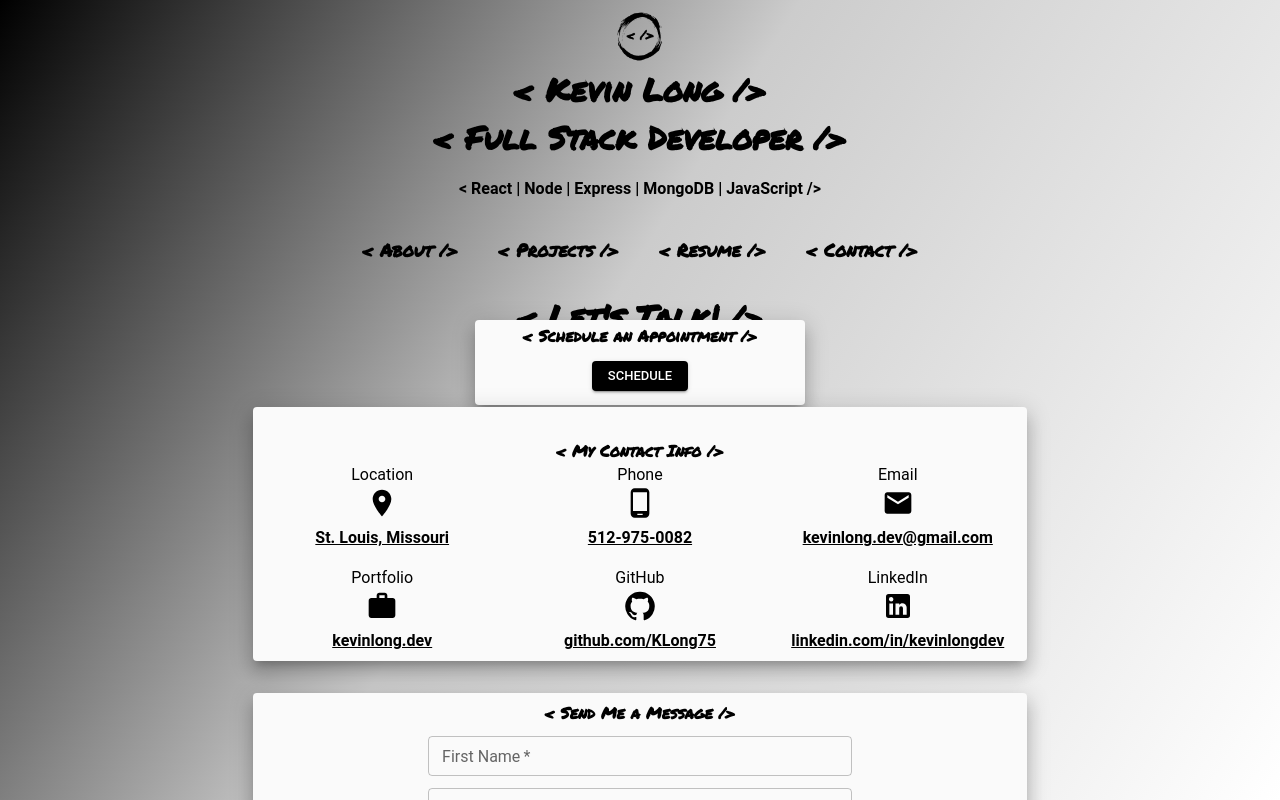
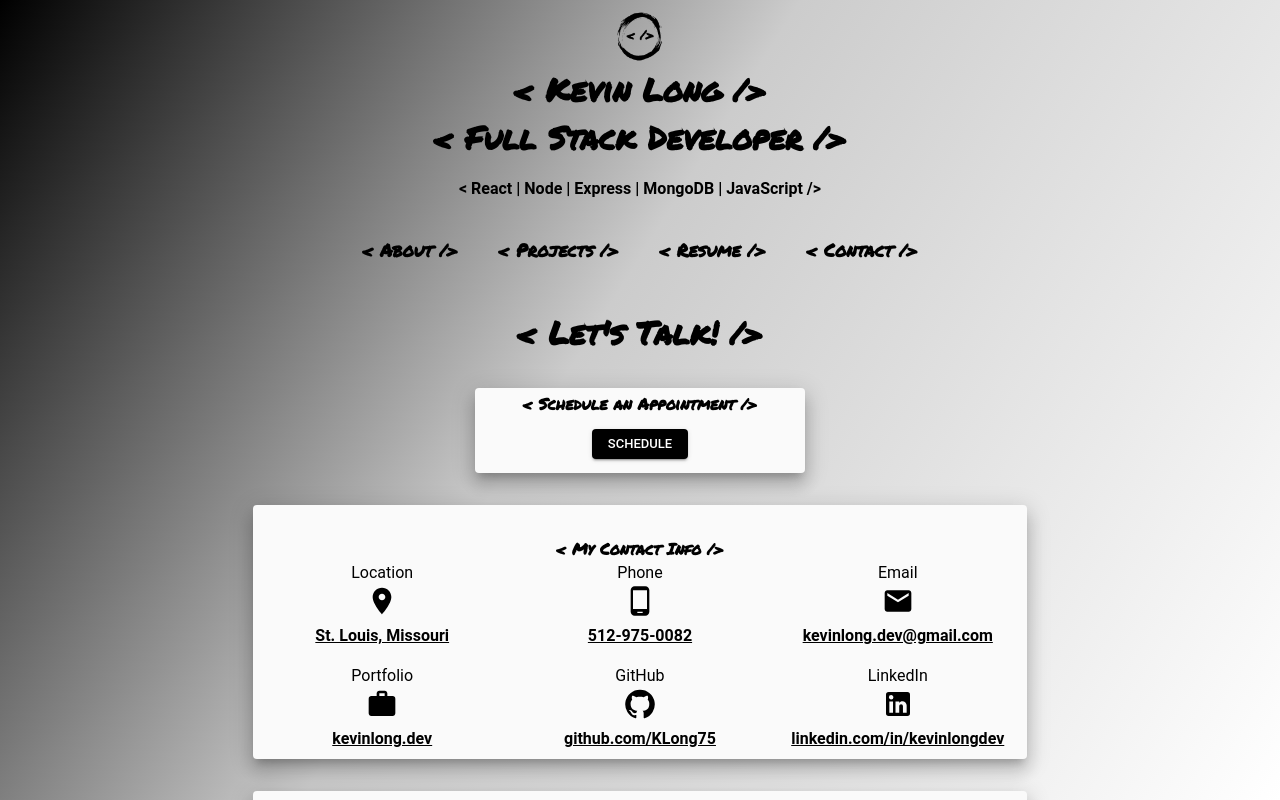
Before and after one commit to KLong75/kevin-new-portfolio, a React (Create React App) app: page /contact in a window 1280 px wide. Shown: the top 800 px of the page. Built offline with nearby package versions, Linux system fonts and the light colour scheme; a web font is replaced by a local one.

Commit message:
fix spacing on contact page

```diff
--- a/src/pages/Contact/Contact.js
+++ b/src/pages/Contact/Contact.js
@@ -20,19 +20,19 @@ import Grid from '@mui/material/Unstable_Grid2';
 const Contact = () => {
   return (
     <>
-    <Grid container spacing={6} justifyContent='space-evenly' textAlign='center' style={{marginTop: '-3rem'}} >
+    <Grid container spacing={6} justifyContent='space-evenly' textAlign='center' style={{marginTop: '-2rem'}} >
       <Grid xs={12} style={{ marginTop: ''}}>
-        <h3 className='permanent-marker' style={{ fontSize: '2rem', margin: '0'}}>&lt; Let's Talk! /&gt;</h3>
+        <h3 className='permanent-marker' style={{ fontSize: '2rem', marginTop: '0'}}>&lt; Let's Talk! /&gt;</h3>
       </Grid>
       <Grid sm={12} md={4} />
-      <Grid  sm={12} md={4} style={{ marginTop: '-100px'}} height=''>
+      <Grid  sm={12} md={4} style={{ marginTop: '-80px'}} height=''>
         <DisplayBox elevation={12} >
           <ScheduleAppointment  />
         </DisplayBox>
       </Grid>
       <Grid sm={12} md={4} />
       <Grid sm={12} md={2} />
-      <Grid  sm={12} md={8}  style={{ marginTop: '-110px'}} height=''>
+      <Grid  sm={12} md={8}  style={{ marginTop: '-80px'}} height=''>
         <DisplayBox elevation={12} >
         <Grid xs={12} style={{marginTop: '', marginBottom: '-2rem'}}>
         <h4 style={{margin: 0}}className="permanent-marker">&lt; My Contact Info /&gt;</h4>
```
